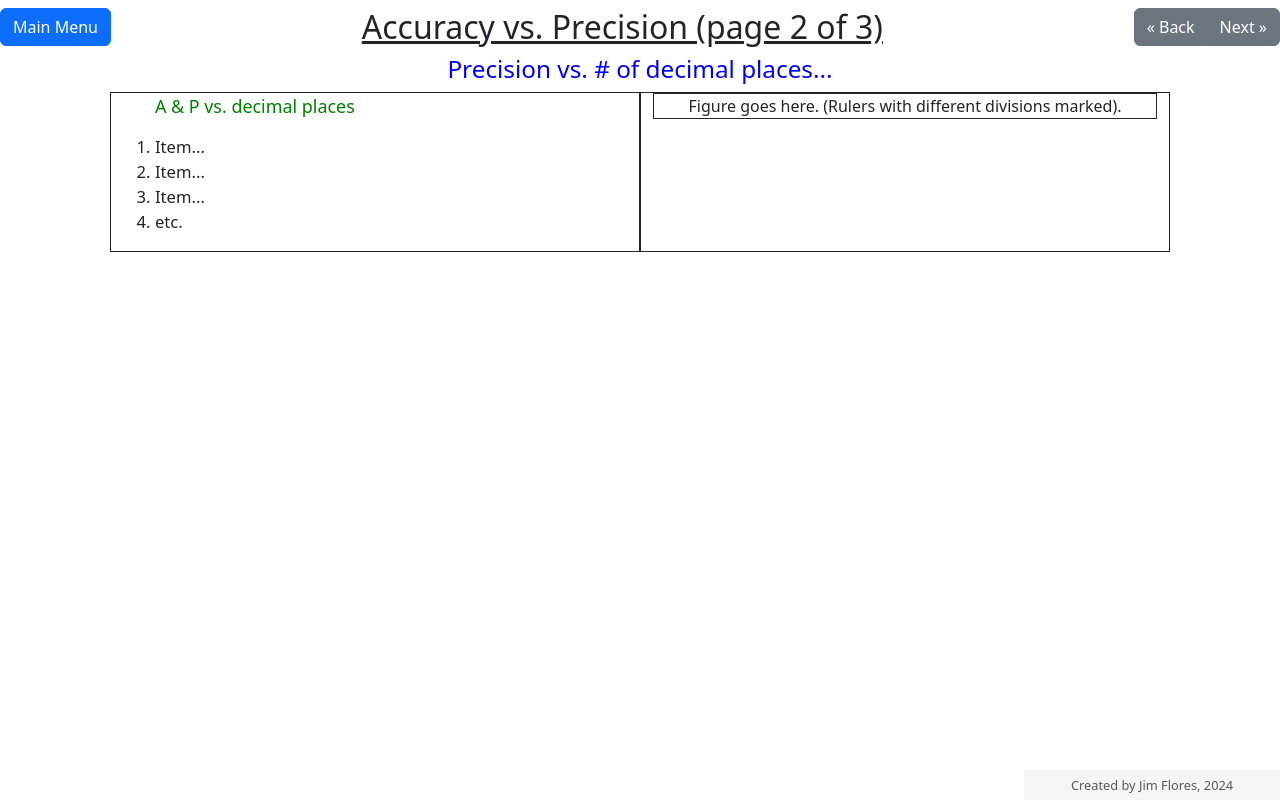
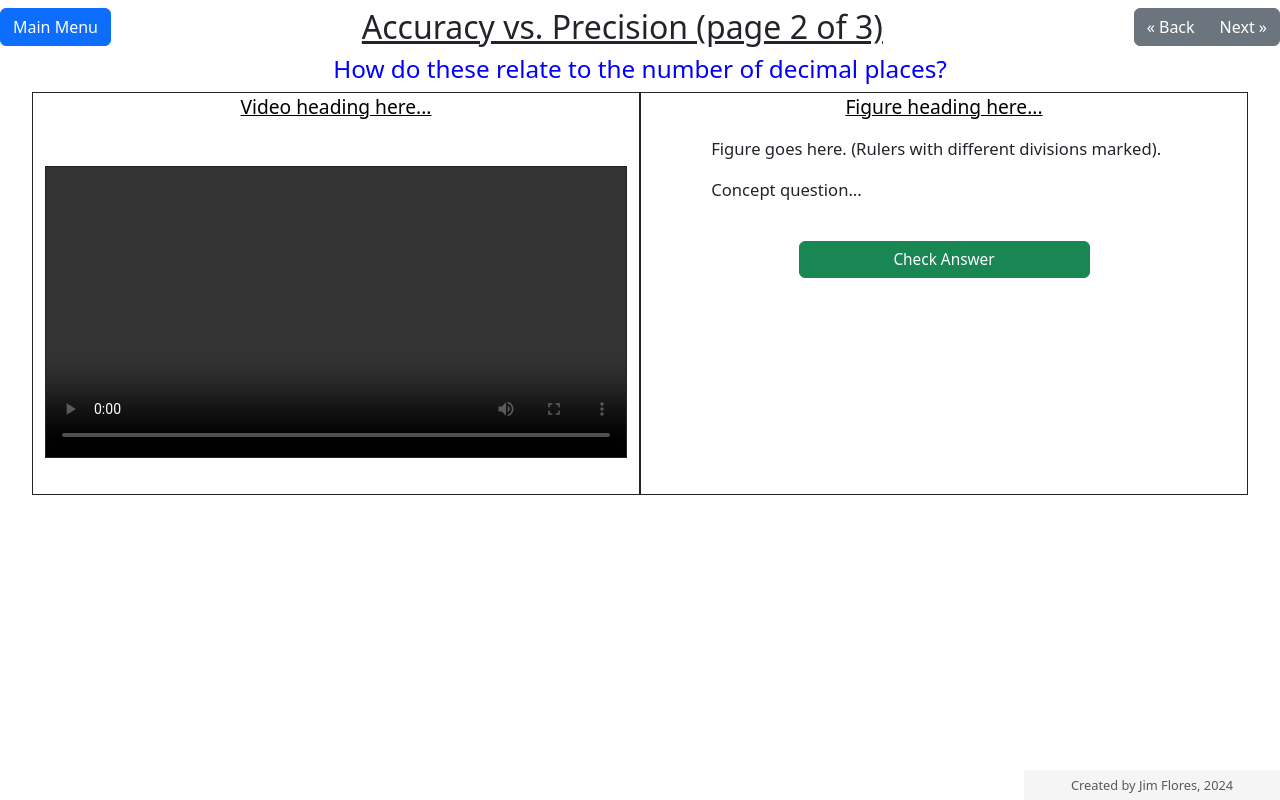
Before and after one commit to jimflores5/Measurement, a Flask app: page /accuracy_vs_precision/2 in a window 1280 px wide. Run offline with Flask 3, Linux system fonts and the light colour scheme.

Commit message:
Updated templates for Accuracy vs. Precision tutorial pages.

```diff
--- a/main.py
+++ b/main.py
@@ -105,11 +105,11 @@ def accuracy(page):
         pass
     else:
         if page == 1:
-            subheading = 'Accuracy & precision definitions & examples...'
+            subheading = 'Vocabulary and Examples'
         elif page == 2:
-            subheading = 'Precision vs. # of decimal places...'
+            subheading = 'How do these relate to the number of decimal places?'
         elif page == 3:
-            subheading = 'Concept questions...'
+            subheading = 'Concept Questions'
         else:
             subheading = 'Content for this page TBD...'
     return render_template('accuracy_vs_precision.html',title='Accuracy vs. Precision', page = page, page_title = page_title,
--- a/static/style.css
+++ b/static/style.css
@@ -97,7 +97,7 @@
     color:red;
 }
 
-.footer {
+/* .footer {
     position: absolute;
     bottom: 0;
     right: 0;
@@ -106,6 +106,22 @@
     line-height: 30px;
     background-color: #f5f5f5;
     font-size:1vw;
+} */
+
+body {
+    min-height: 100vh;
+    display: flex;
+    flex-direction: column;
+}
+
+.footer {
+    margin-top: auto;
+    height: 30px;
+    width: 20%;
+    line-height: 30px;
+    background-color: #f5f5f5;
+    font-size:1vw;
+    right: 0;
 }
 
 .frame-width {
--- a/templates/accuracy_vs_precision.html
+++ b/templates/accuracy_vs_precision.html
@@ -1,70 +1,94 @@
 {% extends "tutorials_base.html" %}
 
 {% block content %}
-    <section class="container wrapper text-center">
+    <section class="wrapper text-center">
         <h1 class="subheading">{{subheading}}</h1>
         <section class="container-fluid frame-width">
             <section class="row justify-content-center">
                 {% if page == 1 %}
                     <section class="col-6 text-center border border-dark">
-                        <ol class="frame-text">
-                            <p class="frame-list-heading">A vs. P info</p>
-                            <li>Item...</li>
-                            <li>Item...</li>
-                            <li>Item...</li>
-                            <li>etc.</li>
-                        </ol>
+                        <p class="frame-heading">Video heading here...</p>
+                        <video class="border border-dark intro-vid" width="100%" height="auto" controls>
+                            <!-- <source src="{{url_for('static', filename='who_uses_metric.mp4')}}" type="video/mp4"> -->
+                        </video>
                     </section>
                     <section class="col-6 text-center border border-dark">
-                        <figure class="border border-dark">
-                            Figure goes here. (Target and perhaps scale).
-                        </figure>
+                        <p class="frame-heading">Figure heading here...</p>
+                        <div class="accordion-item">
+                            <figure class="figure" style="width: 80%">
+                                <p class="frame-text">Figure goes here. (Target and perhaps scale).</p>
+                                <p class="frame-text">Concept question...</p>
+                            </figure>
+                            <h3 class="accordion-header">
+                                <button class="btn btn-success responsive-btn collapsed" type="button" data-bs-toggle="collapse" data-bs-target="#collapseOne" aria-expanded="false" aria-controls="collapseOne">
+                                    Check Answer
+                                </button>
+                            </h3>
+                            <div id="collapseOne" class="accordion-collapse collapse" data-bs-parent="#accordionExample">
+                                <div class="accordion-body">
+                                    Lorem ipsum...
+                                </div>
+                            </div>
+                        </div>
                     </section>
                 {% elif page == 2 %}
                     <section class="col-6 text-center border border-dark">
-                        <ol class="frame-text">
-                            <p class="frame-list-heading">A & P vs. decimal places</p>
-                            <li>Item...</li>
-                            <li>Item...</li>
-                            <li>Item...</li>
-                            <li>etc.</li>
-                        </ol>
+                        <p class="frame-heading">Video heading here...</p>
+                        <video class="border border-dark intro-vid" width="100%" height="auto" controls>
+                            <!-- <source src="{{url_for('static', filename='who_uses_metric.mp4')}}" type="video/mp4"> -->
+                        </video>
                     </section>
                     <section class="col-6 text-center border border-dark">
-                        <figure class="border border-dark">
-                            Figure goes here. (Rulers with different divisions marked).
-                        </figure>
+                        <p class="frame-heading">Figure heading here...</p>
+                        <div class="accordion-item">
+                            <figure class="figure" style="width: 80%">
+                                <p class="frame-text">Figure goes here. (Rulers with different divisions marked).</p>
+                                <p class="frame-text">Concept question...</p>
+                            </figure>
+                            <h3 class="accordion-header">
+                                <button class="btn btn-success responsive-btn collapsed" type="button" data-bs-toggle="collapse" data-bs-target="#collapseOne" aria-expanded="false" aria-controls="collapseOne">
+                                    Check Answer
+                                </button>
+                            </h3>
+                            <div id="collapseOne" class="accordion-collapse collapse" data-bs-parent="#accordionExample">
+                                <div class="accordion-body">
+                                    Lorem ipsum...
+                                </div>
+                            </div>
+                        </div>
                     </section>
                 {% else %}
                     <div class="accordion accordion-flush" id="accordionFlushExample">
                         <div class="accordion-item">
                             <h2 class="accordion-header" id="flush-headingOne">
-                                <button class="accordion-button collapsed" type="button" data-bs-toggle="collapse" data-bs-target="#flush-collapseOne" aria-expanded="false" aria-controls="flush-collapseOne">
-                                    Concept Question #1
+                                <button class="accordion-button collapsed frame-list-heading" type="button" data-bs-toggle="collapse" data-bs-target="#flush-collapseOne" aria-expanded="false" aria-controls="flush-collapseOne">
+                                    Question #1
                                 </button>
                             </h2>
-                            <div id="flush-collapseOne" class="accordion-collapse collapse" aria-labelledby="flush-headingOne" data-bs-parent="#accordionFlushExample">
-                                <div class="accordion-body">ID the most precise measurement.</div>
+                            <div id="flush-collapseOne" class="accordion-collapse collapse" aria-labelledby="flush-headingOne">
+                                <div class="accordion-body frame-text">
+                                    <u>True or False</u>: Taking more precise measurements increases the accuracy of the results.
+                                </div>
                             </div>
                         </div>
                         <div class="accordion-item">
                             <h2 class="accordion-header" id="flush-headingTwo">
-                                <button class="accordion-button collapsed" type="button" data-bs-toggle="collapse" data-bs-target="#flush-collapseTwo" aria-expanded="false" aria-controls="flush-collapseTwo">
-                                    Concept Question #2
+                                <button class="accordion-button collapsed frame-list-heading" type="button" data-bs-toggle="collapse" data-bs-target="#flush-collapseTwo" aria-expanded="false" aria-controls="flush-collapseTwo">
+                                    Question #2
                                 </button>
                             </h2>
-                            <div id="flush-collapseTwo" class="accordion-collapse collapse" aria-labelledby="flush-headingTwo" data-bs-parent="#accordionFlushExample">
-                                <div class="accordion-body">ID the most accurate tool.</div>
+                            <div id="flush-collapseTwo" class="accordion-collapse collapse" aria-labelledby="flush-headingTwo">
+                                <div class="accordion-body frame-text">ID the most accurate tool.</div>
                             </div>
                         </div>
                         <div class="accordion-item">
                             <h2 class="accordion-header" id="flush-headingThree">
-                                <button class="accordion-button collapsed" type="button" data-bs-toggle="collapse" data-bs-target="#flush-collapseThree" aria-expanded="false" aria-controls="flush-collapseThree">
-                                Concept Question #3
+                                <button class="accordion-button collapsed frame-list-heading" type="button" data-bs-toggle="collapse" data-bs-target="#flush-collapseThree" aria-expanded="false" aria-controls="flush-collapseThree">
+                                    Answers
                                 </button>
                             </h2>
-                            <div id="flush-collapseThree" class="accordion-collapse collapse" aria-labelledby="flush-headingThree" data-bs-parent="#accordionFlushExample">
-                                <div class="accordion-body">TBD</div>
+                            <div id="flush-collapseThree" class="accordion-collapse collapse" aria-labelledby="flush-headingThree">
+                                <p class="accordion-body frame-text"><u>Question #1</u>: FALSE!</p>
                             </div>
                         </div>
                     </div>
--- a/templates/base.html
+++ b/templates/base.html
@@ -16,7 +16,7 @@
         {% endblock %}
         <!-- Bootstrap 5.3 compiled and minified JavaScript -->
         <script src="https://cdn.jsdelivr.net/npm/bootstrap@5.3.3/dist/js/bootstrap.bundle.min.js" integrity="sha384-YvpcrYf0tY3lHB60NNkmXc5s9fDVZLESaAA55NDzOxhy9GkcIdslK1eN7N6jIeHz" crossorigin="anonymous"></script>
-        <footer class="footer">
+        <footer class="footer align-self-end">
             <div class="container wrapper text-center">
                 <span class="text-muted">Created by Jim Flores, 2024</span>
             </div>
--- a/templates/tutorials_base.html
+++ b/templates/tutorials_base.html
@@ -38,7 +38,7 @@
         {% endblock %}
         <!-- Bootstrap 5.3.3 compiled and minified JavaScript -->
         <script src="https://cdn.jsdelivr.net/npm/bootstrap@5.3.3/dist/js/bootstrap.bundle.min.js" integrity="sha384-YvpcrYf0tY3lHB60NNkmXc5s9fDVZLESaAA55NDzOxhy9GkcIdslK1eN7N6jIeHz" crossorigin="anonymous"></script>
-        <footer class="footer">
+        <footer class="footer align-self-end">
             <div class="container wrapper text-center">
                 <span class="text-muted">Created by Jim Flores, 2024</span>
             </div>
```
